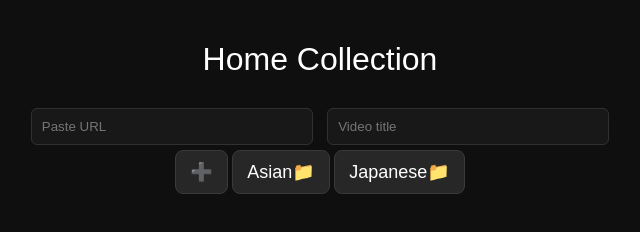
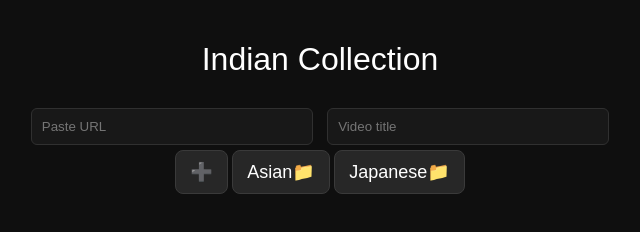
Before and after one commit to bftvx/c, a plain HTML site: page second.html in a window 1280 px wide. Shown: the full height of the page, 320-960 px from the left. Drawn offline with Linux system fonts and the light colour scheme; no server answers.

Commit message:
Update second.html

```diff
--- a/second.html
+++ b/second.html
@@ -60,7 +60,7 @@ iframe {
 </head>
 <body>
 
-<h1>Home Collection</h1>
+<h1>Indian Collection</h1>
 
 <div class="top-bar">
   <input id="videoUrl" placeholder="Paste URL">
```
